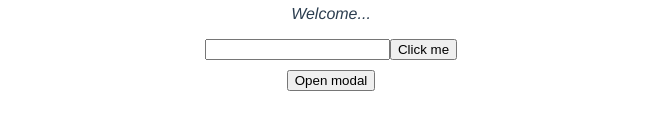
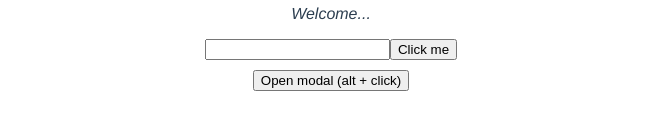
Before and after one commit to AbayReushenov/vue-projects-modal-project, a Vue app: page / in a window 1280 px wide. Shown: the part 162-300 px from the top of the page, without its empty margins (309-970 px from the left). Built offline with nearby package versions, Linux system fonts and the light colour scheme.

Commit message:
Using @click.alt and @click.self etc.

```diff
--- a/src/App.vue
+++ b/src/App.vue
@@ -7,10 +7,20 @@
     <Modal :header="header" :text="text" theme="sale" @close="toggleModal" />
   </div>
   <div class="handle-modal">
-    <button @click="toggleModal">Open modal</button>
+    <button @click.alt="toggleModal">Open modal (alt + click)</button>
+    <!-- <button @click.shift="toggleModal">Open modal (shift + click)</button> -->
+    <!-- <button @click.right="toggleModal">Open modal (right click)</button> -->
   </div>
 </template>
+<!--
+В компоненте App.vue:
+При использовании компонента Modal есть обработчик @close="toggleModal".
+Когда в Modal происходит событие close, вызывается метод toggleModal в родительском компоненте.
 
+Родительский компонент App ловит это событие Modal через @close и выполняет метод toggleModal.
+toggleModal переключает значение showModal между true и false, что управляет отображением модального окна.
+
+-->
 <script>
 import Modal from './components/Modal.vue';
 
--- a/src/components/Modal.vue
+++ b/src/components/Modal.vue
@@ -1,18 +1,88 @@
+<!--
+## @click.self
+
+<div class="backdrop" @click.self="closeModal">
+
+Клик только на самом backdrop (не на дочерних элементах) закрывает модалку
+Практический результат:
+Это улучшает UX, так как пользователь может:
+Кликнуть на фон, чтобы закрыть модалку (ожидаемое поведение)
+Взаимодействовать с содержимым модалки без случайного закрытия
+Модификатор .self очень полезен для создания "оверлеев" и "бэкдропов", которые должны
+закрываться только при клике именно на них, а не на их содержимое.
+ -->
+
 <template>
-  <div class="backdrop" @click="closeModal">
-    <div class="modal" :class="{ sale: theme === 'sale'}">
+  <div class="backdrop" @click.self="closeModal">
+    <div class="modal" :class="{ sale: theme === 'sale' }">
       <h1>{{ header }}</h1>
       <p>{{ text }}</p>
     </div>
   </div>
 </template>
+<!--
+Есть метод closeModal, который вызывается при клике на backdrop (фон модального окна).
+Внутри этого метода вызывается this.$emit('close').
+Это генерирует пользовательское событие с именем close.
 
+$emit позволяет дочернему компоненту (Modal) инициировать изменения в родительском компоненте
+(App) без прямого изменения родительских данных, обеспечивая односторонний поток данных.
+Это соответствует принципам реактивности и композиции Vue.js.
+
+Когда пользователь кликает на фон модального окна (backdrop), в Modal вызывается closeModal.
+closeModal генерирует событие close с помощью $emit.
+
+Родительский компонент App ловит это событие через @close и выполняет метод toggleModal.
+toggleModal переключает значение showModal между true и false, что управляет отображением модального окна.
+
+Мы используем $emit для генерации события с именем close. В родительском компоненте мы слушаем это событие с помощью @close (или v-on:close).
+Имя события, которое мы используем в $emit, должно совпадать с именем, которое мы используем в родительском компоненте для прослушивания.
+
+В данном случае, в дочернем компоненте (Modal.vue) мы генерируем событие с именем 'close':
+this.$emit('close')
+
+В родительском компоненте (App.vue) мы слушаем это событие с помощью @close:
+<Modal @close="toggleModal" />
+
+Если мы хотим использовать другое имя события, мы можем изменить его в обоих местах.
+
+Например, мы можем изменить в Modal.vue:
+this.$emit('close-modal')
+
+Тогда в App.vue мы должны слушать событие с именем 'close-modal':
+<Modal @close-modal="toggleModal" />
+
+Важно, чтобы имя события в $emit и в обработчике в родительском компоненте совпадали.
+
+Однако, note: в Vue 3 рекомендуется использовать kebab-case для имен событий в шаблонах (как и для props).
+Но в самом JavaScript коде (в методе closeModal) мы пишем это в camelCase или kebab-case?
+В самом $emit мы пишем строку, и обычно используют kebab-case для имен событий, потому что в HTML атрибуты не чувствительны к регистру.
+
+Но note: в Vue 3, при использовании в шаблоне, мы можем использовать как kebab-case, так и camelCase для прослушивания событий, но обычно используют kebab-case.
+
+Однако, в данном примере в родительском компоненте мы используем @close, а в дочернем $emit('close').
+Если мы хотим изменить на close-modal, то:
+
+В Modal.vue:
+methods: {
+closeModal() {
+this.$emit('close-modal')
+}
+}
+
+В App.vue:
+<Modal @close-modal="toggleModal" />
+
+Но note: в компоненте Modal мы также имеем prop с именем 'header', 'text', 'theme'. И мы передаем их в Modal из App.vue.
+Это не связано с событиями.
+
+Итак, да, событие может быть названо по-другому, главное, чтобы в дочернем компоненте при генерации и в родительском при прослушивании использовалось одно и то же имя.-->
 <script>
 export default {
   props: ['header', 'text', 'theme'],
   methods: {
     closeModal() {
-      this.$emit('close') // кастомное событие, подвязываем через $emit
+      this.$emit('close') // кастомное событие, подвязываем через $emit  22 41
     }
   }
 }
```
